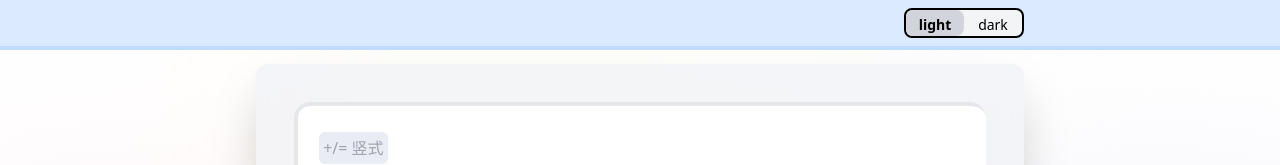
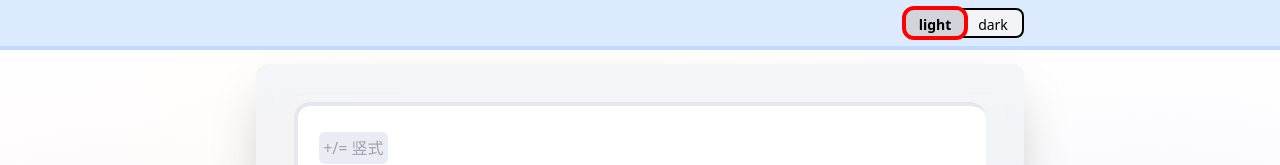
Before and after one commit to Dandelion-F/Calculator, a Vue app: page / in a window 1280 px wide. Shown: the top 165 px of the page. Built offline with nearby package versions, Linux system fonts and the light colour scheme.

Commit message:
feat: 设置加载完成焦点（autofocus），快捷键切换日间和夜间模式（accesskey）

```diff
--- a/src/components/Header/header.vue
+++ b/src/components/Header/header.vue
@@ -38,8 +38,10 @@ function handlekeydown(e: any, mode: string) {
         aria-label="日间模式"
         :aria-pressed="`${ariaLightPressed}`"
         role="button"
-        tabindex="-1"
+        tabindex="0"
         @keydown="(e) => handlekeydown(e, 'light')"
+        accesskey="l"
+        autofocus
       >
         light
       </div>
@@ -49,8 +51,9 @@ function handlekeydown(e: any, mode: string) {
         aria-label="夜间模式"
         :aria-pressed="`${ariaDarkPressed}`"
         role="button"
-        tabindex="-1"
+        tabindex="0"
         @keydown="(e) => handlekeydown(e, 'dark')"
+        accesskey="n"
       >
         dark
       </div>
```
